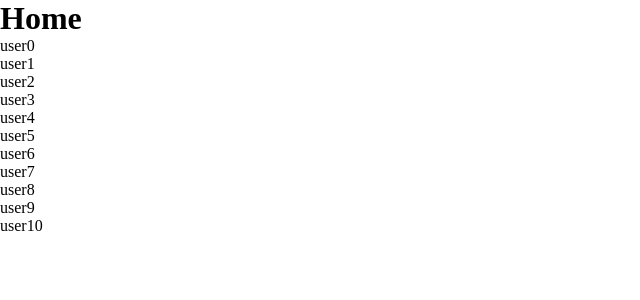
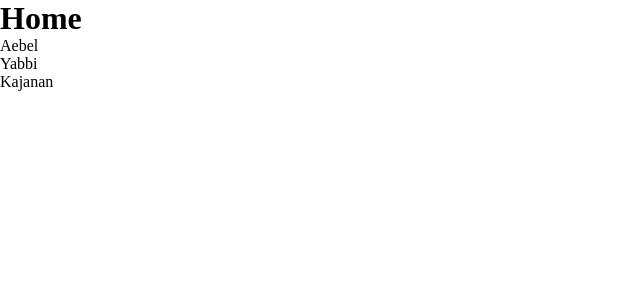
Before and after one commit to Aebel-Shajan/connect-cards, a React (Vite) app: page / in a window 1280 px wide. Shown: the top 300 px of the page, without its empty margins (0-640 px from the left). Built offline with nearby package versions, Linux system fonts and the light colour scheme.

Commit message:
slightly modified the 'home' component to display users from the json file

```diff
--- a/src/components/Home/Home.jsx
+++ b/src/components/Home/Home.jsx
@@ -3,20 +3,7 @@ import UserCard from "./UserCard/UserCard";
 
 const Home = ( { users, setSearchValue } ) => {
 
-  let userList = [];
-  for (let i = 0; i <= 10; i++) {
-    const user = {
-      name: `user${i}`,
-      "profile-pic": "either from asset folder or online",
-      type: "pokemon type",
-      occupation: "",
-      description: "description less than 50 chars.",
-      links: ["link 1", "link 2", "link 3"],
-      skills: ["skill 1", "skill 2", "skill3"], // max 3 skills
-    };
-    userList.push(user);
-  }
-  const userCardComponents = userList.map((user, i) => {
+  const userCardComponents = users.map((user, i) => {
     return <UserCard user={user} key={`user${i}`} />;
   });
 
--- a/src/components/Home/UserCard/UserCard.jsx
+++ b/src/components/Home/UserCard/UserCard.jsx
@@ -1,6 +1,7 @@
 import PropTypes from "prop-types";
 
 const UserCard = ({ user }) => {
+
   return (
     <div className="card-border">
       <div className="card-title">{user.name}</div>
```
